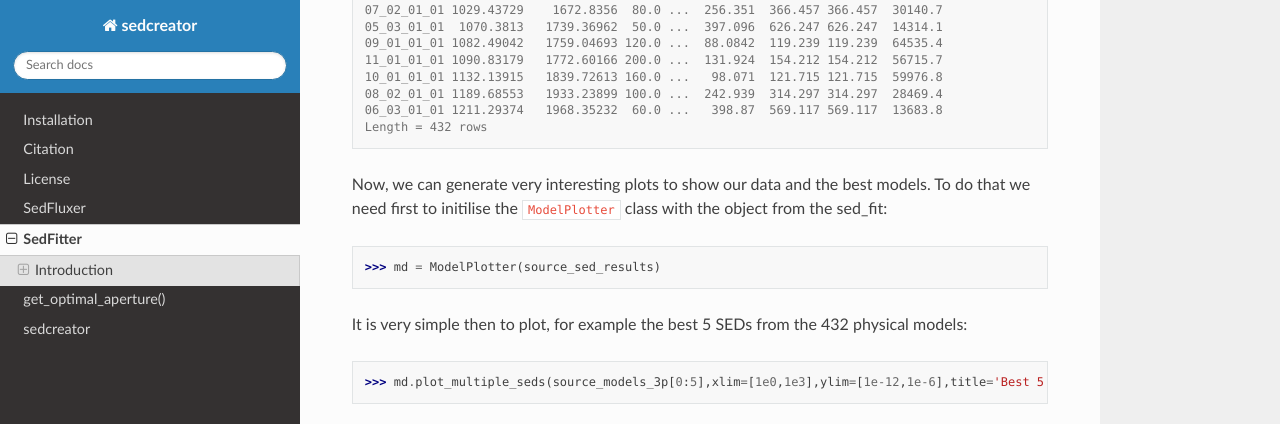
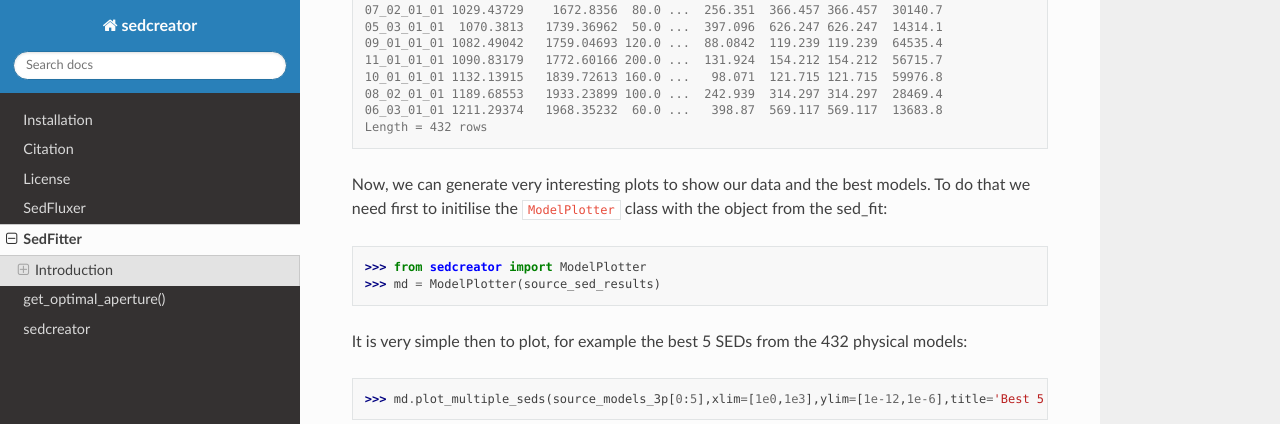
Before and after one commit to fedriani/sedcreator, a Sphinx documentation site: the page built from docs/SedFitter.rst, in a window 1280 px wide and 900 px high, scrolled down 2247 px, cut to the strip 0-424 px from the top of the window. Built offline with Sphinx 7.4.7 and the Read the Docs theme 2.0.0, drawn with Linux system fonts in a browser that asks for light colours.

Commit message:
Update SedFitter.rst

```diff
--- a/docs/SedFitter.rst
+++ b/docs/SedFitter.rst
@@ -110,6 +110,7 @@ Once the fit is done, we can retrieve the best models ordered by chisq using the
 
 Now, we can generate very interesting plots to show our data and the best models. To do that we need first to initilise the ``ModelPlotter`` class with the object from the sed_fit::
 
+    >>> from sedcreator import ModelPlotter
     >>> md = ModelPlotter(source_sed_results)
 
 It is very simple then to plot, for example the best 5 SEDs from the 432 physical models::
```
